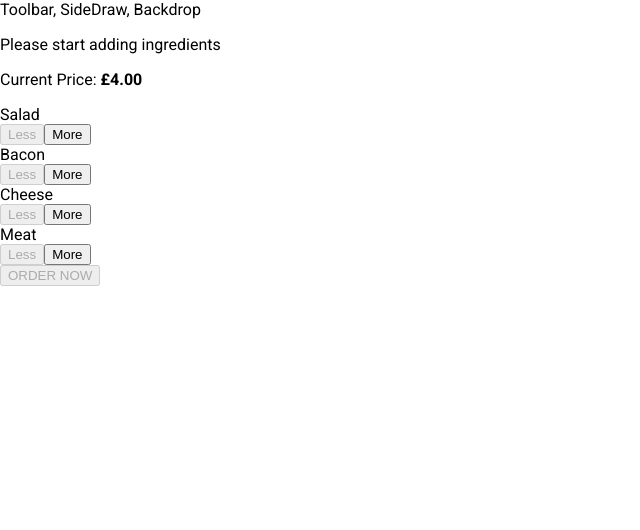
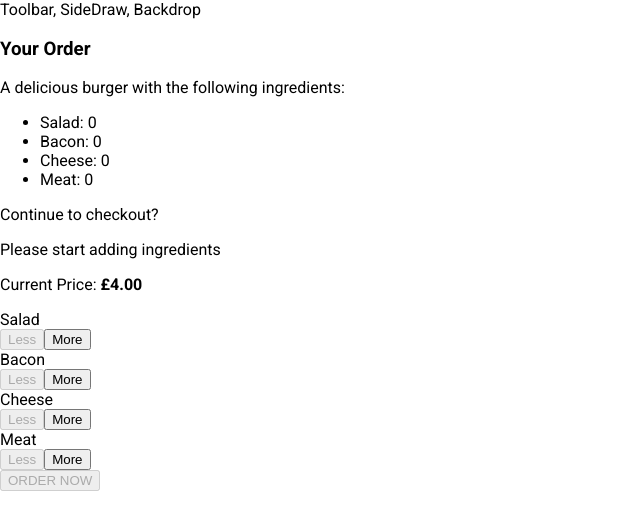
Before and after one commit to beckyw5/react-project, a React app: page / in a window 1280 px wide. Shown: the top 530 px of the page, without its empty margins (0-640 px from the left). Built offline with nearby package versions, Linux system fonts and the light colour scheme.

Commit message:
Added order summary to the Modal popup

```diff
--- /dev/null
+++ b/src/components/Burger/OrderSummary/OrderSummary.js
@@ -0,0 +1,22 @@
+import React from 'react';
+
+import Aux from '../../../hoc/Aux';
+
+const orderSummary = (props) => {
+    const ingredientSummary = Object.keys(props.ingredients)
+        .map(igKey => {
+            return <li><span style={{textTransform: 'capitalize'}}>{igKey}</span>: {props.ingredients[igKey]}</li>
+        });
+    return (
+        <Aux>
+            <h3>Your Order</h3>
+            <p>A delicious burger with the following ingredients:</p>
+            <ul>
+                {ingredientSummary}
+            </ul>
+            <p>Continue to checkout?</p>
+        </Aux>
+    );
+};
+
+export default orderSummary;
--- a/src/containers/BurgerBuilder/BurgerBuilder.js
+++ b/src/containers/BurgerBuilder/BurgerBuilder.js
@@ -3,7 +3,8 @@
 import Aux from '../../hoc/Aux';
 import Burger from '../../components/Burger/Burger';
 import BuildControls from '../../components/Burger/BuildControls/BuildControls';
-import Modal from '../../components/UI/Modal/Modal'
+import Modal from '../../components/UI/Modal/Modal';
+import OrderSummary from '../../components/Burger/OrderSummary/OrderSummary';
 
 const INGREDIENT_PRICES = {
     salad: 0.5,
@@ -75,7 +76,9 @@
         }
         return (
             <Aux>
-                <Modal />
+                <Modal>
+                    <OrderSummary ingredients={ this.state.ingredients } />
+                </Modal>
                 <Burger ingredients={ this.state.ingredients } />
                 <BuildControls
                     ingredientAdded={ this.addIngredientHandler }
```
